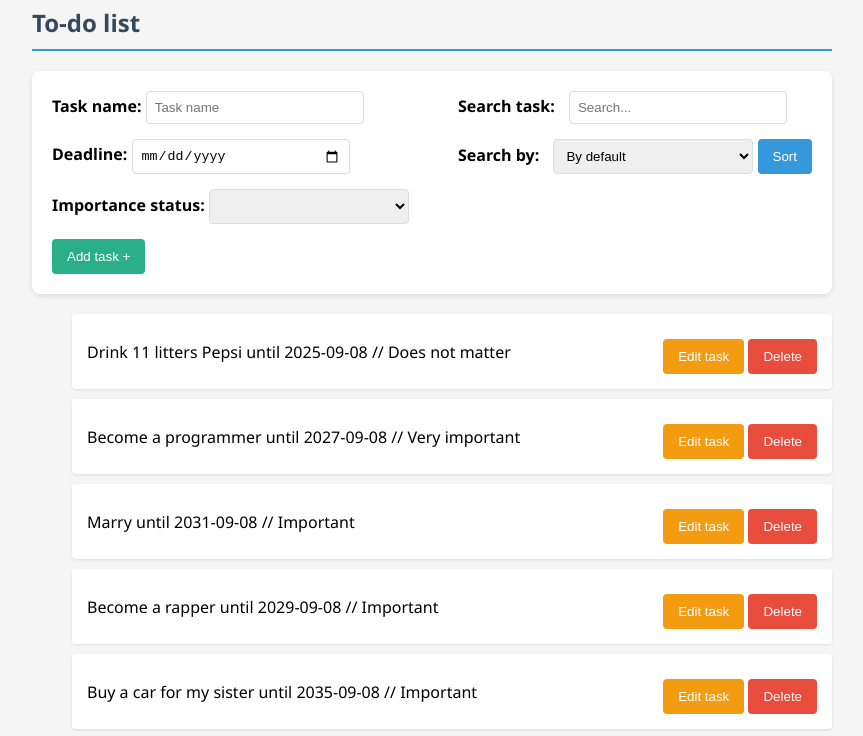
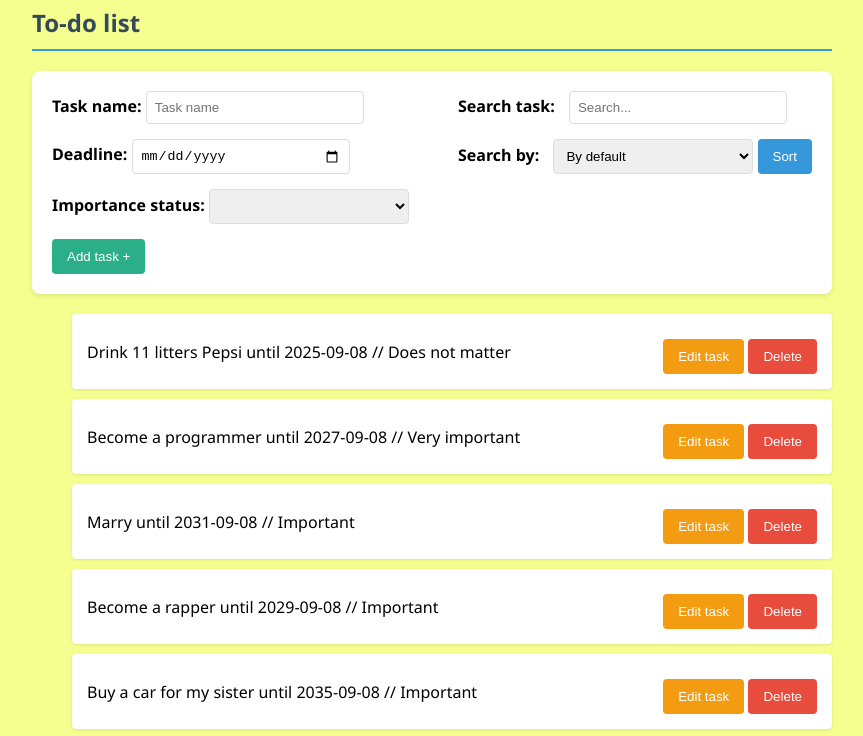
Before and after one commit to Tutovichok/simple-crud, a plain HTML site: page index.html in a window 1280 px wide. Shown: the part 100-836 px from the top of the page, without its empty margins (208-1071 px from the left). Drawn offline with Linux system fonts and the light colour scheme.

Commit message:
Исправил цвета в CSS

```diff
--- a/styles/crud.css
+++ b/styles/crud.css
@@ -3,8 +3,9 @@ body {
     max-width: 800px;
     margin: 0 auto;
     padding: 20px;
-    background-color: #f5f5f5;
+    background-color: #f4ff90;
 }
+/* f5f5f5 */
 
 h1 {
     text-align: center;
```
